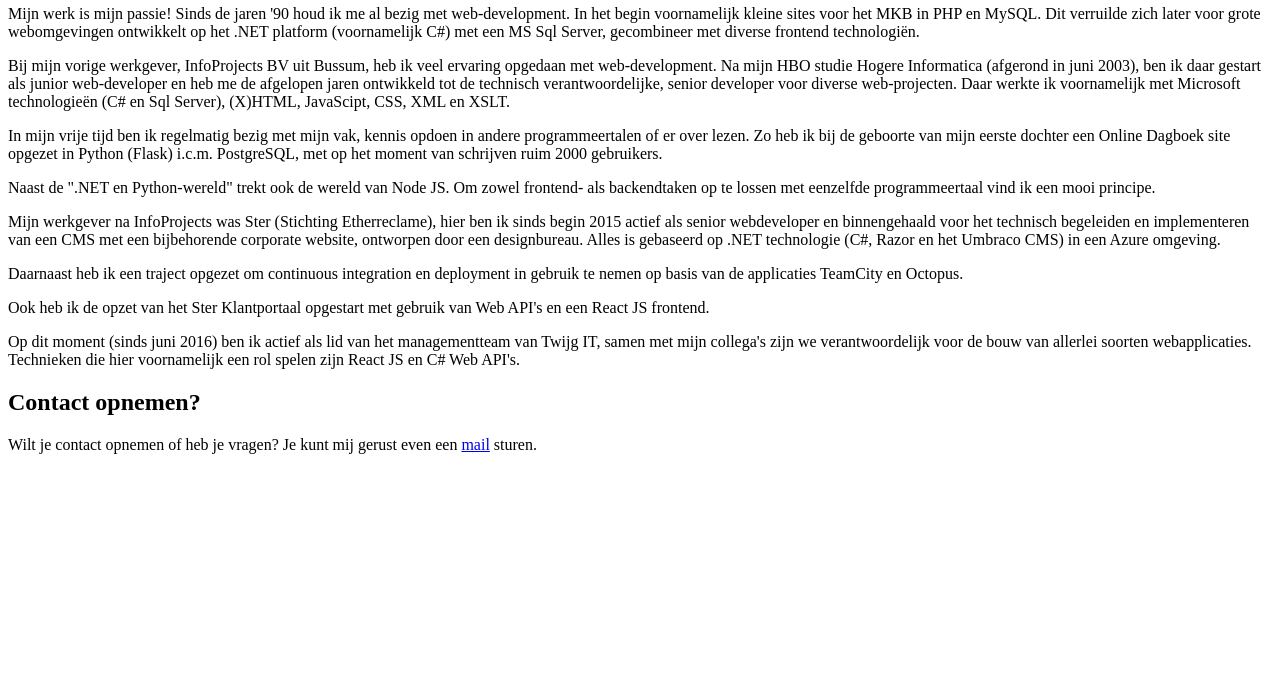
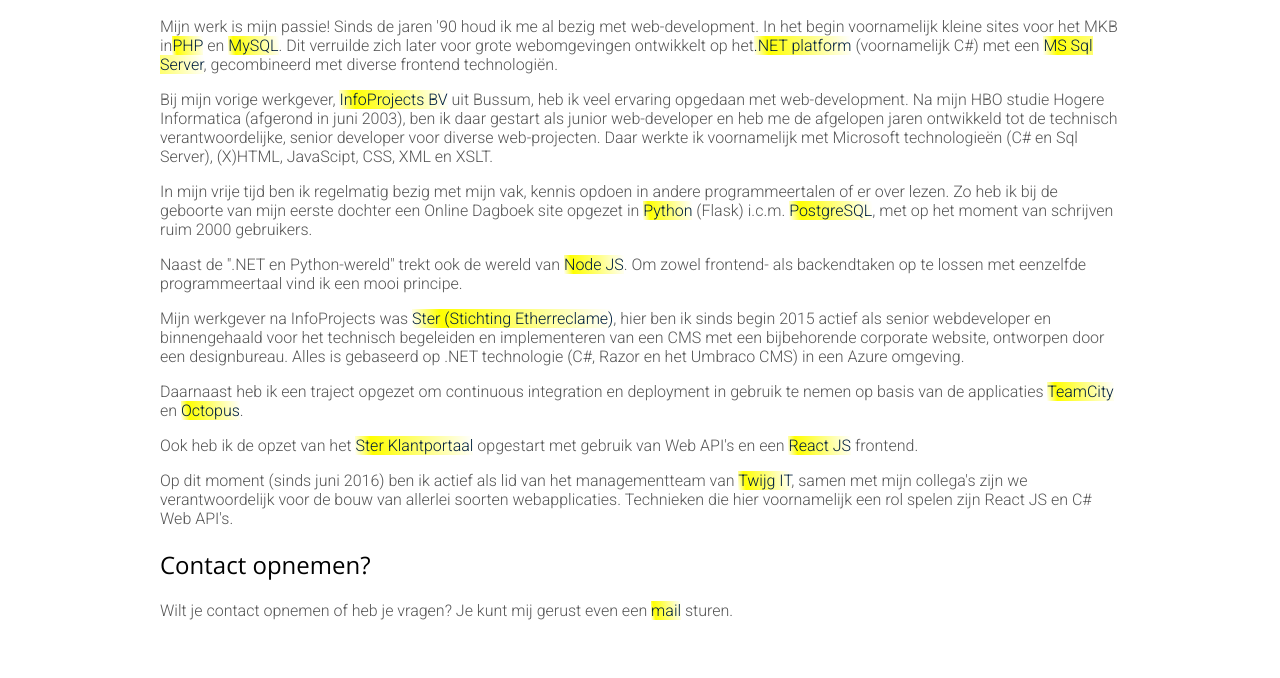
Before and after one commit to hoest/www.jelledejong.org, a Gatsby site: page / in a window 1280 px wide. Shown: the part 122-800 px from the top of the page. Built offline with nearby package versions, Linux system fonts and the light colour scheme; Gatsby itself is replaced by a stand-in of ours.

Commit message:
Little changes

```diff
--- a/gatsby-config.js
+++ b/gatsby-config.js
@@ -4,7 +4,8 @@
     description:
       "Dit is de persoonlijke pagina van Jelle de Jong uit Soest, een Nederlandse (web)software ontwikkelaar.",
     keywords:
-      "jelle, de jong, jelle de jong, Soest, Nederland, web, internet, software, C#, csharp, net, dotnet, api, rest, graphql, javascript, typescript"
+      "jelle, de jong, jelle de jong, Soest, Nederland, web, internet, software, C#, csharp, net, dotnet, api, rest, graphql, javascript, typescript",
+    googleSiteVerification: "RUtFfgXVaFU-8yVndLk7v3ByQrTeLtGVVbzsOicRgE4"
   },
   plugins: [
     "gatsby-plugin-react-helmet",
--- a/src/components/layout.css
+++ b/src/components/layout.css
@@ -0,0 +1,42 @@
+body {
+  font-weight: 300;
+  font-family: "Roboto", sans-serif;
+  background-color: #ffffff;
+  color: #555555;
+}
+
+h1,
+h2,
+h3,
+h4,
+h5,
+h6 {
+  font-weight: 500;
+  font-family: "Open Sans", sans-serif;
+  color: #000000;
+}
+
+a {
+  color: #001f3f;
+  text-decoration: none;
+  background-image: linear-gradient(
+    -100deg,
+    rgba(255, 255, 255, 0),
+    yellow 85%,
+    rgba(255, 255, 255, 0)
+  );
+}
+
+a:hover {
+  text-decoration: underline;
+}
+
+header,
+section {
+  max-width: 960px;
+  margin: 0 auto;
+}
+
+header {
+  text-align: center;
+}
--- a/src/components/layout.js
+++ b/src/components/layout.js
@@ -24,10 +24,29 @@
           title={siteMetadata.title}
           meta={[
             { name: "description", content: siteMetadata.description },
-            { name: "keywords", content: siteMetadata.keywords }
+            { name: "keywords", content: siteMetadata.keywords },
+            {
+              name: "google-site-verification",
+              content: siteMetadata.googleSiteVerification
+            },
+            { name: "author", content: "Jelle de Jong" }
           ]}
         >
           <html lang="nl-NL" />
+          <link
+            type="text/css"
+            rel="stylesheet"
+            href="//fonts.googleapis.com/css?family=Open+Sans|Roboto:400,300,100,500,700"
+          />
+          <script type="text/javascript">{`
+            (function(i,s,o,g,r,a,m){i['GoogleAnalyticsObject'] = r; i[r]=i[r]||function(){
+              (i[r].q = i[r].q || []).push(arguments)},i[r].l=1*new Date();a=s.createElement(o),
+            m=s.getElementsByTagName(o)[0];a.async=1;a.src=g;m.parentNode.insertBefore(a,m)
+            })(window,document,'script','//www.google-analytics.com/analytics.js','ga');
+
+            ga('create', 'UA-188573-2', 'auto');
+            ga('send', 'pageview');
+          `}</script>
         </Helmet>
         <Header siteTitle={siteMetadata.title} />
         {children}
--- a/src/pages/index.js
+++ b/src/pages/index.js
@@ -8,54 +8,99 @@
       <p>
         Mijn werk is mijn passie! Sinds de jaren '90 houd ik me al bezig met
         web-development. In het begin voornamelijk kleine sites voor het MKB in
-        PHP en MySQL. Dit verruilde zich later voor grote webomgevingen
-        ontwikkelt op het .NET platform (voornamelijk C#) met een MS Sql Server,
-        gecombineer met diverse frontend technologiën.
+        <a href="https://www.php.net" target="_blank">
+          PHP
+        </a>{" "}
+        en{" "}
+        <a href="https://www.mysql.com" target="_blank">
+          MySQL
+        </a>
+        . Dit verruilde zich later voor grote webomgevingen ontwikkelt op het
+        <a href="https://dotnet.microsoft.com" target="_blank">
+          .NET platform
+        </a>{" "}
+        (voornamelijk C#) met een{" "}
+        <a href="https://http://www.microsoft.com/sql-server" target="_blank">
+          MS Sql Server
+        </a>
+        , gecombineerd met diverse frontend technologiën.
       </p>
       <p>
-        Bij mijn vorige werkgever, InfoProjects BV uit Bussum, heb ik veel
-        ervaring opgedaan met web-development. Na mijn HBO studie Hogere
-        Informatica (afgerond in juni 2003), ben ik daar gestart als junior
-        web-developer en heb me de afgelopen jaren ontwikkeld tot de technisch
-        verantwoordelijke, senior developer voor diverse web-projecten. Daar
-        werkte ik voornamelijk met Microsoft technologieën (C# en Sql Server),
-        (X)HTML, JavaScipt, CSS, XML en XSLT.
+        Bij mijn vorige werkgever,{" "}
+        <a href="https://www.infoprojects.nl" target="_blank">
+          InfoProjects BV
+        </a>{" "}
+        uit Bussum, heb ik veel ervaring opgedaan met web-development. Na mijn
+        HBO studie Hogere Informatica (afgerond in juni 2003), ben ik daar
+        gestart als junior web-developer en heb me de afgelopen jaren ontwikkeld
+        tot de technisch verantwoordelijke, senior developer voor diverse
+        web-projecten. Daar werkte ik voornamelijk met Microsoft technologieën
+        (C# en Sql Server), (X)HTML, JavaScipt, CSS, XML en XSLT.
       </p>
       <p>
         In mijn vrije tijd ben ik regelmatig bezig met mijn vak, kennis opdoen
         in andere programmeertalen of er over lezen. Zo heb ik bij de geboorte
-        van mijn eerste dochter een Online Dagboek site opgezet in Python
-        (Flask) i.c.m. PostgreSQL, met op het moment van schrijven ruim 2000
-        gebruikers.
+        van mijn eerste dochter een Online Dagboek site opgezet in{" "}
+        <a href="https://www.python.org/" target="_blank">
+          Python
+        </a>{" "}
+        (Flask) i.c.m.{" "}
+        <a href="https://www.postgresql.org/" target="_blank">
+          PostgreSQL
+        </a>
+        , met op het moment van schrijven ruim 2000 gebruikers.
       </p>
       <p>
-        Naast de ".NET en Python-wereld" trekt ook de wereld van Node JS. Om
-        zowel frontend- als backendtaken op te lossen met eenzelfde
+        Naast de ".NET en Python-wereld" trekt ook de wereld van{" "}
+        <a href="https://www.nodejs.org/" target="_blank">
+          Node JS
+        </a>
+        . Om zowel frontend- als backendtaken op te lossen met eenzelfde
         programmeertaal vind ik een mooi principe.
       </p>
       <p>
-        Mijn werkgever na InfoProjects was Ster (Stichting Etherreclame), hier
-        ben ik sinds begin 2015 actief als senior webdeveloper en binnengehaald
-        voor het technisch begeleiden en implementeren van een CMS met een
-        bijbehorende corporate website, ontworpen door een designbureau. Alles
-        is gebaseerd op .NET technologie (C#, Razor en het Umbraco CMS) in een
-        Azure omgeving.
+        Mijn werkgever na InfoProjects was{" "}
+        <a href="https://www.ster.nl/" target="_blank">
+          Ster (Stichting Etherreclame)
+        </a>
+        , hier ben ik sinds begin 2015 actief als senior webdeveloper en
+        binnengehaald voor het technisch begeleiden en implementeren van een CMS
+        met een bijbehorende corporate website, ontworpen door een designbureau.
+        Alles is gebaseerd op .NET technologie (C#, Razor en het Umbraco CMS) in
+        een Azure omgeving.
       </p>
       <p>
         Daarnaast heb ik een traject opgezet om continuous integration en
-        deployment in gebruik te nemen op basis van de applicaties TeamCity en
-        Octopus.
+        deployment in gebruik te nemen op basis van de applicaties{" "}
+        <a href="https://www.jetbrains.com/teamcity/" target="_blank">
+          TeamCity
+        </a>{" "}
+        en{" "}
+        <a href="https://octopus.com/" target="_blank">
+          Octopus
+        </a>
+        .
       </p>
       <p>
-        Ook heb ik de opzet van het Ster Klantportaal opgestart met gebruik van
-        Web API's en een React JS frontend.
+        Ook heb ik de opzet van het{" "}
+        <a href="https://portal.ster.nl/" target="_blank">
+          Ster Klantportaal
+        </a>{" "}
+        opgestart met gebruik van Web API's en een{" "}
+        <a href="https://reactjs.org" target="_blank">
+          React JS
+        </a>{" "}
+        frontend.
       </p>
       <p>
         Op dit moment (sinds juni 2016) ben ik actief als lid van het
-        managementteam van Twijg IT, samen met mijn collega's zijn we
-        verantwoordelijk voor de bouw van allerlei soorten webapplicaties.
-        Technieken die hier voornamelijk een rol spelen zijn React JS en C# Web
-        API's.
+        managementteam van{" "}
+        <a href="https://www.twijg-it.nl/" target="_blank">
+          Twijg IT
+        </a>
+        , samen met mijn collega's zijn we verantwoordelijk voor de bouw van
+        allerlei soorten webapplicaties. Technieken die hier voornamelijk een
+        rol spelen zijn React JS en C# Web API's.
       </p>
     </section>
 
```
